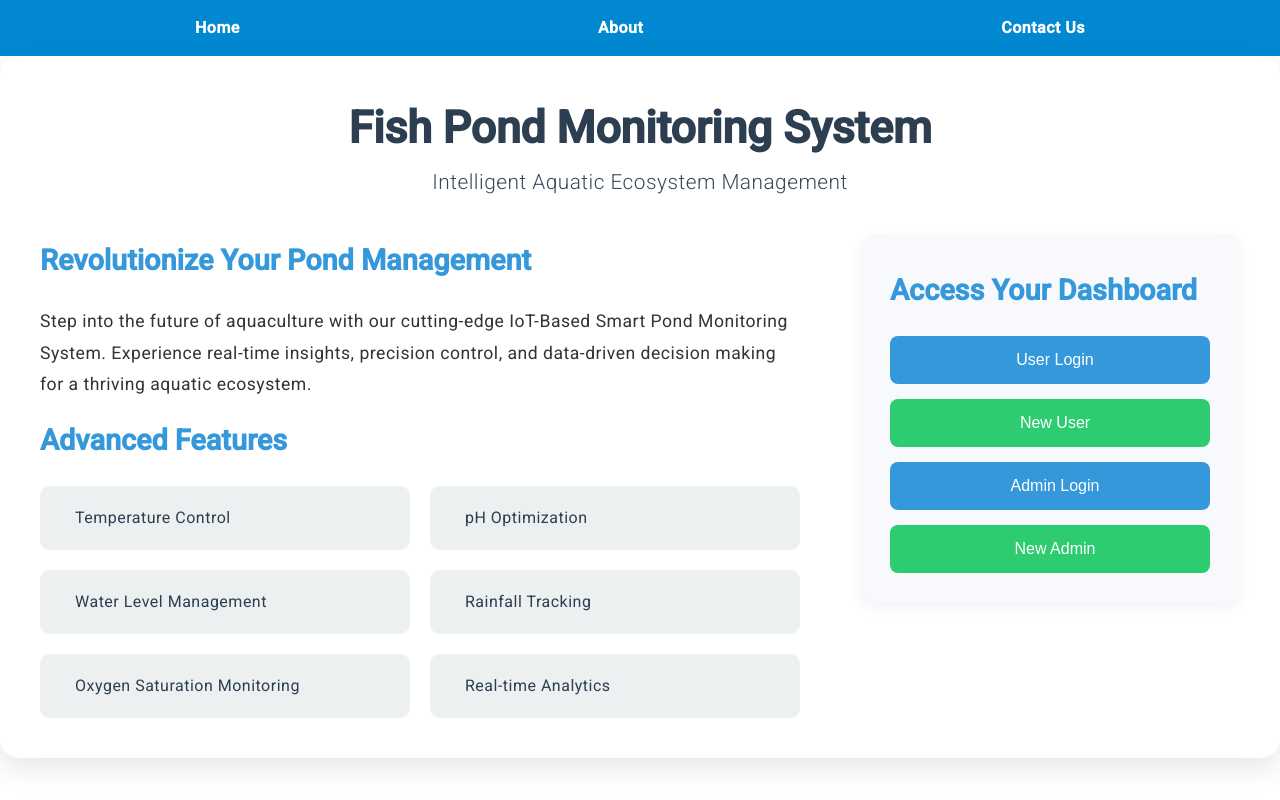
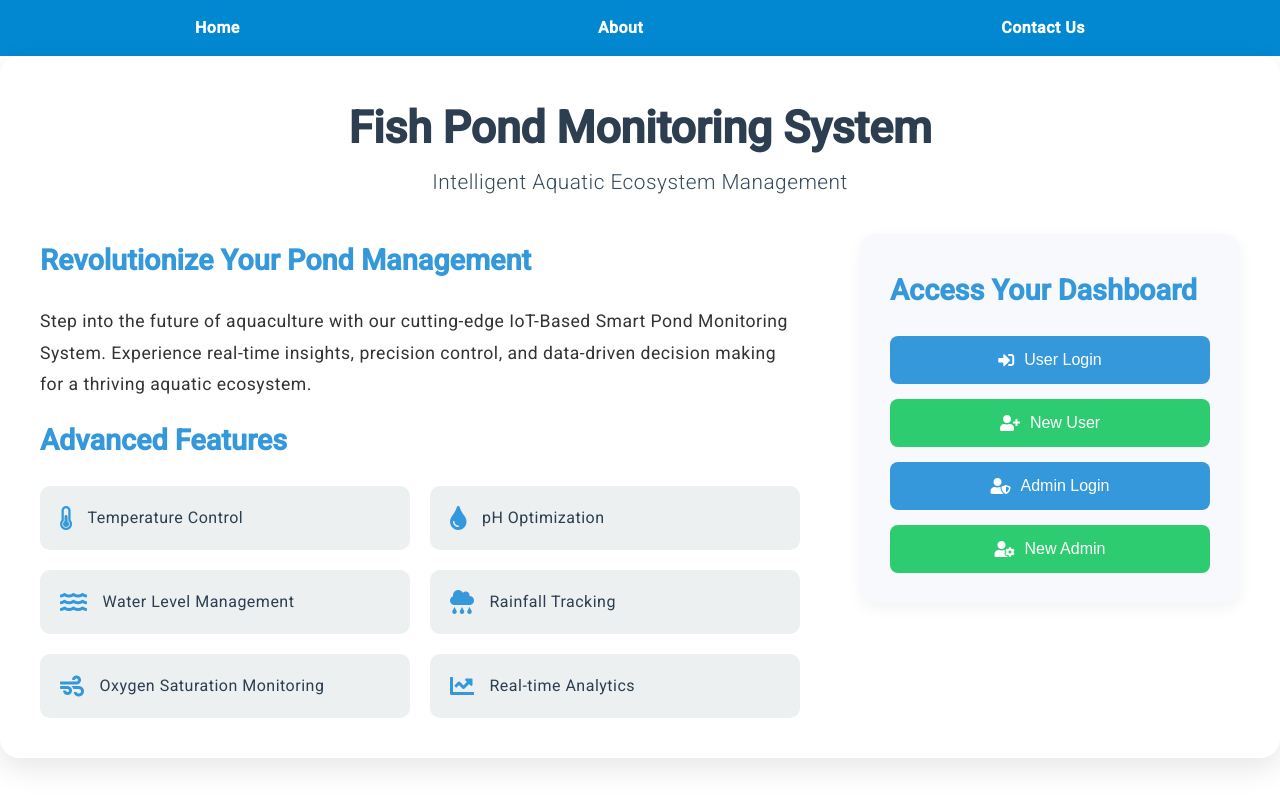
Before and after one commit to minnukota381/Fish-Pond-Monitoring-UI, an Angular app: page / in a window 1280 px wide. Built offline with nearby package versions, Linux system fonts and the light colour scheme.

Commit message:
"Added Font Awesome to Angular project"

```diff
--- a/angular.json
+++ b/angular.json
@@ -102,6 +102,7 @@
             ],
             "styles": [
               "@angular/material/prebuilt-themes/azure-blue.css",
+              "node_modules/@fortawesome/fontawesome-free/css/all.min.css",
               "src/styles.css"
             ],
             "scripts": []
--- a/package.json
+++ b/package.json
@@ -23,6 +23,7 @@
     "@angular/platform-server": "^18.0.0",
     "@angular/router": "^18.0.0",
     "@angular/ssr": "^18.0.7",
+    "@fortawesome/fontawesome-free": "^6.6.0",
     "express": "^4.18.2",
     "rxjs": "~7.8.0",
     "tslib": "^2.3.0",
--- a/src/index.html
+++ b/src/index.html
@@ -8,6 +8,8 @@
   <link rel="icon" type="image/x-icon" href="favicon.ico">
   <link href="https://fonts.googleapis.com/css2?family=Roboto:wght@300;400;500&display=swap" rel="stylesheet">
   <link href="https://fonts.googleapis.com/icon?family=Material+Icons" rel="stylesheet">
+  <link rel="stylesheet" href="https://cdnjs.cloudflare.com/ajax/libs/font-awesome/5.15.3/css/all.min.css">
+  <link rel="stylesheet" href="https://use.fontawesome.com/releases/v5.15.3/css/all.css">
 </head>
 <body class="mat-typography">
   <app-root></app-root>
```
Also changed, not shown: 1 other file (tests, documents, lock files or other folders).
